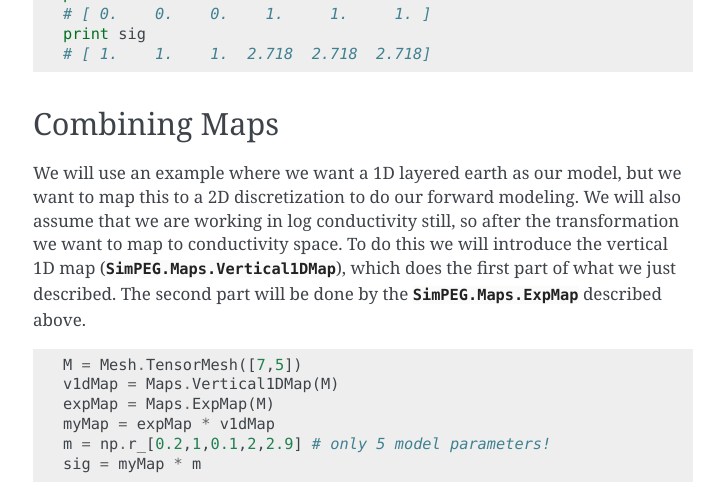
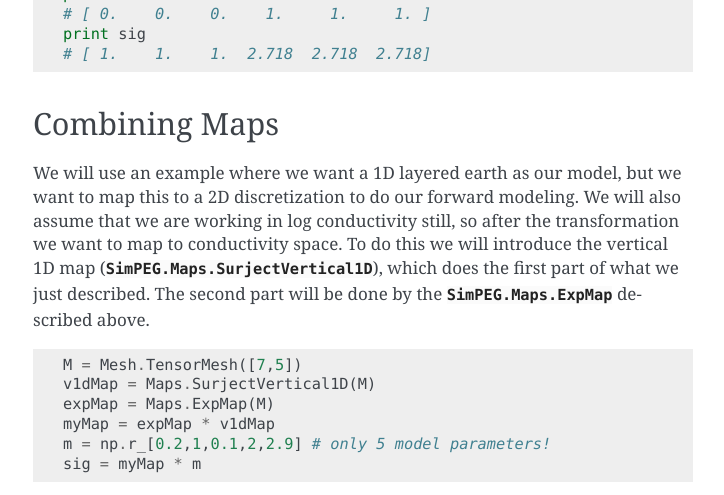
Before and after one commit to simpeg/simpeg, a Sphinx documentation site: the page built from docs/api_Maps.rst, in a window 1280 px wide and 900 px high, scrolled down 629 px, cut to the strip 0-495 px from the top of the window. Shown: the whole strip, without its empty margins (387-1111 px from the left). Built offline with Sphinx 7.4.7, drawn with Linux system fonts in a browser that asks for light colours.

Commit message:
Surject1D updates.

```diff
--- a/docs/api_Maps.rst
+++ b/docs/api_Maps.rst
@@ -46,14 +46,14 @@ We will use an example where we want a 1D layered earth as
 our model, but we want to map this to a 2D discretization to do our forward
 modeling. We will also assume that we are working in log conductivity still,
 so after the transformation we want to map to conductivity space.
-To do this we will introduce the vertical 1D map (:class:`SimPEG.Maps.Vertical1DMap`),
+To do this we will introduce the vertical 1D map (:class:`SimPEG.Maps.SurjectVertical1D`),
 which does the first part of what we just described. The second part will be
 done by the :class:`SimPEG.Maps.ExpMap` described above.
 
 ::
 
     M = Mesh.TensorMesh([7,5])
-    v1dMap = Maps.Vertical1DMap(M)
+    v1dMap = Maps.SurjectVertical1D(M)
     expMap = Maps.ExpMap(M)
     myMap = expMap * v1dMap
     m = np.r_[0.2,1,0.1,2,2.9] # only 5 model parameters!
@@ -64,7 +64,7 @@ done by the :class:`SimPEG.Maps.ExpMap` described above.
     from SimPEG import *
     import matplotlib.pyplot as plt
     M = Mesh.TensorMesh([7,5])
-    v1dMap = Maps.Vertical1DMap(M)
+    v1dMap = Maps.SurjectVertical1D(M)
     expMap = Maps.ExpMap(M)
     myMap = expMap * v1dMap
     m = np.r_[0.2,1,0.1,2,2.9] # only 5 model parameters!
@@ -148,7 +148,7 @@ lives (i.e. it varies logarithmically).
 Vertical 1D Map
 ---------------
 
-.. autoclass:: SimPEG.Maps.Vertical1DMap
+.. autoclass:: SimPEG.Maps.SurjectVertical1D
     :members:
     :undoc-members:
 
```
